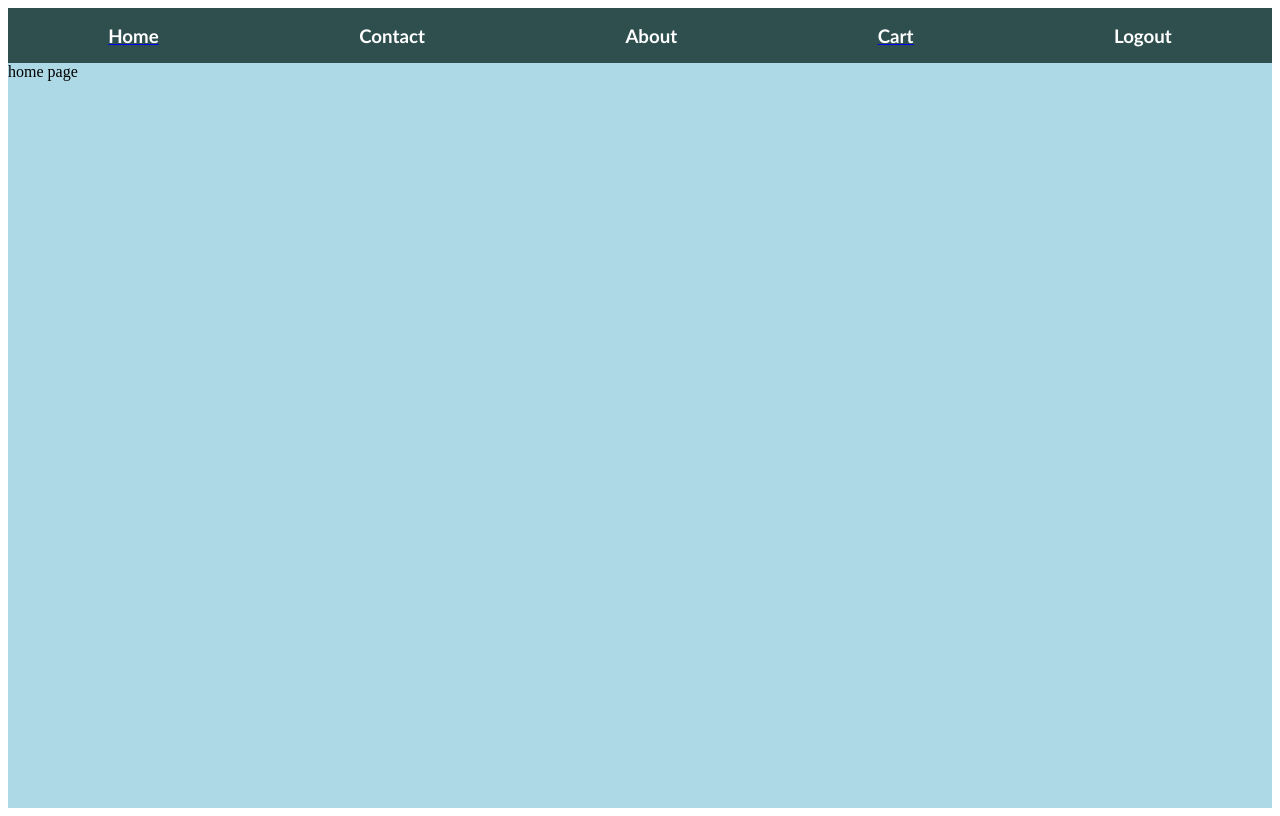
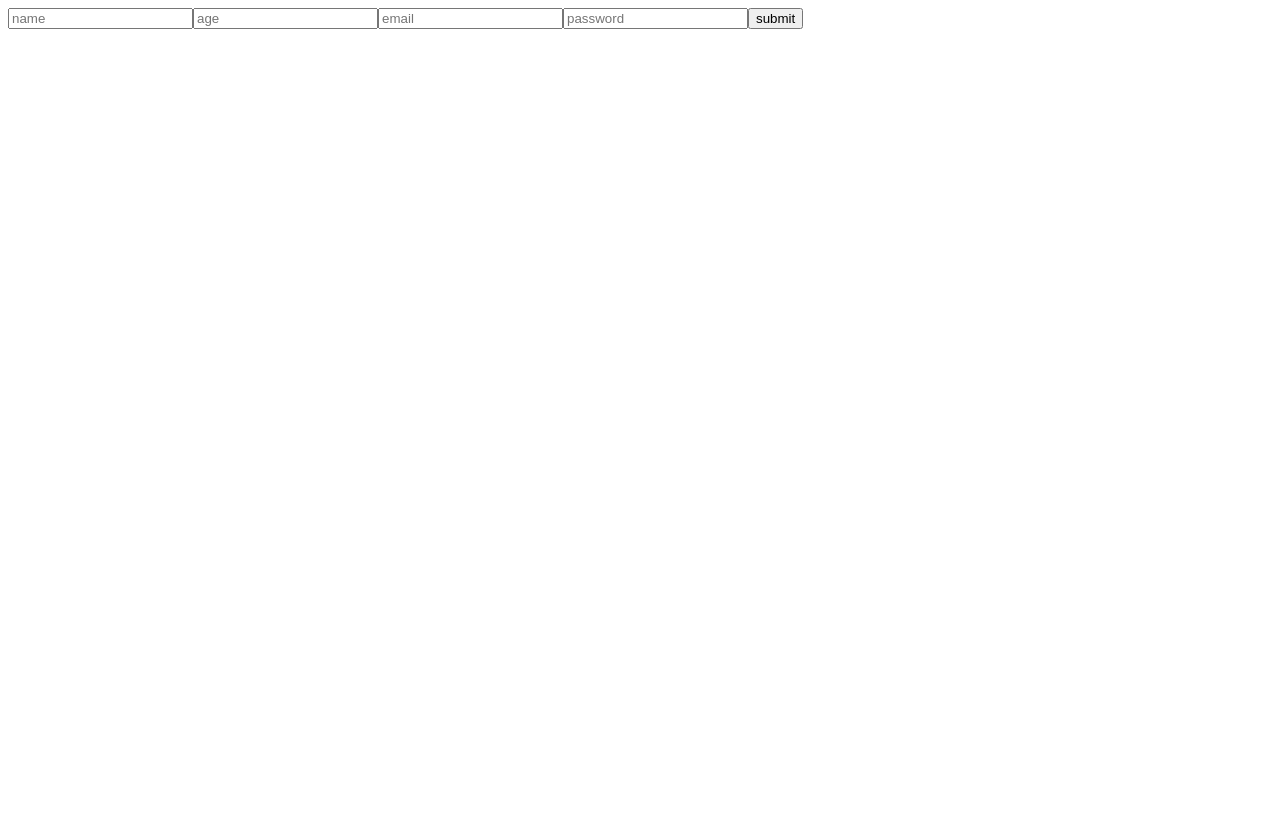
Before and after one commit to sg-59/Ajith-fullstack, a React (Vite) app: page / in a window 1280 px wide. Built offline with nearby package versions, Linux system fonts and the light colour scheme.

Commit message:
20/11/2024

```diff
--- a/package.json
+++ b/package.json
@@ -10,6 +10,7 @@
     "preview": "vite preview"
   },
   "dependencies": {
+    "axios": "^1.7.7",
     "react": "^18.3.1",
     "react-dom": "^18.3.1",
     "react-router-dom": "^6.27.0"
--- a/src/App.jsx
+++ b/src/App.jsx
@@ -1,22 +1,16 @@
-import {createBrowserRouter,RouterProvider} from 'react-router-dom'
-import Cart from "./pages/Cart"
-import Home from "./pages/Home"
+
+import Hey from "./Pages/Hey"
+import Sample from "./Pages/Sample"
+
 
 function App(){
 
-  const abc=createBrowserRouter([
-    {
-      path:'/',
-      element:<Home/>
-    },
-    {
-      path:"/cartpage",
-      element:<Cart/>
-    }
-  ])
+
+
   return (
     <>
-<RouterProvider router={abc}></RouterProvider>
+    <Hey/>
+
 </>
   )
 }
--- /dev/null
+++ b/src/Pages/Hey.jsx
@@ -0,0 +1,34 @@
+import React, { useEffect, useRef } from 'react'
+
+function Hey() {
+
+  const a=useRef()
+  const b=useRef()
+  const c=useRef()
+  const d=useRef()
+
+console.log("componrnt re- rendered");
+
+function display(){
+var name=a.current.value
+var age=b.current.value
+var email=c.current.value
+var password=d.current.value
+
+console.log(name,age,email,password);
+
+}
+
+
+  return (
+    <div>
+<input ref={a} type="text" placeholder='name' />
+<input ref={b} type="text" placeholder='age' />
+<input ref={c} type="email" placeholder='email' />
+<input ref={d} type="password" placeholder='password' />
+<button onClick={display}>submit</button>
+    </div>
+  )
+}
+
+export default Hey
--- /dev/null
+++ b/src/Pages/Sample.jsx
@@ -0,0 +1,27 @@
+import React, { useState } from 'react'
+
+
+function Sample() {
+
+const [name,setName]=useState()
+const [email,setEmail]=useState()
+const [password,setPassword]=useState()
+
+
+function display(){
+  console.log(name,email,password);
+}
+
+
+  return (
+    <>
+<input type="text" placeholder='name' onChange={(e)=>setName(e.target.value)}/>
+<input type="email" placeholder='email' onChange={(e)=>setEmail(e.target.value)}/>
+<input type="password" placeholder='password' onChange={(e)=>setPassword(e.target.value)}/>
+<button onClick={display}>Submit</button>
+
+    </>
+  )
+}
+
+export default Sample
--- a/src/components/Navbar.jsx
+++ /dev/null
@@ -1,15 +0,0 @@
-import { Link } from 'react-router-dom'
-import './nav.css'
-function Navbar(){
-    return(
-        <div className="navbar">
-         <a href="/"><h3>Home</h3></a>
-            <h3>Contact</h3>
-            <h3>About</h3>
-          <Link to={'/cartpage'}><h3>Cart</h3></Link>
-            <h3>Logout</h3>
-        </div>
-    )
-}
-
-export default Navbar
--- a/src/components/nav.css
+++ /dev/null
@@ -1,13 +0,0 @@
-.navbar{
-    width: 100%;
-    height: 55px;
-    background-color: darkslategray;
-    display: flex;
-    align-items: center;
-    justify-content: space-around
-}
-h3{
-    color: white;
-    font-family: 'Gill Sans', 'Gill Sans MT', Calibri, 'Trebuchet MS', sans-serif;
-    cursor: pointer;
-}
--- a/src/pages/Cart.jsx
+++ /dev/null
@@ -1,13 +0,0 @@
-import Navbar from '../Components/Navbar'
-import './cart.css'
-function Cart(){
-    return (
-        <div className='cart'>
-            <Navbar/>
-        <h1>
-            cart opage
-        </h1>
-        </div>
-    )
-}
-export default Cart
--- a/src/pages/Home.jsx
+++ /dev/null
@@ -1,15 +0,0 @@
-
-import Navbar from '../Components/Navbar'
-import './home.css'
-function Home(){
-
-    return (
-<div className="main">
-    <Navbar/>
-home page
-</div>
-
-    )
-}
-
-export default Home
--- a/src/pages/cart.css
+++ /dev/null
@@ -1,5 +0,0 @@
-.cart{
-    width: 100%;
-    height: 100vh;
-    background-color: darkblue;
-}
--- a/src/pages/home.css
+++ /dev/null
@@ -1,5 +0,0 @@
-.main{
-    width: 100%;
-    height: 100vh;
-    background-color: lightblue;
-}
```
Also changed, not shown: src/Pages/Hello.jsx (added, +11 -0 lines), 1 other file (tests, documents, lock files or other folders).
